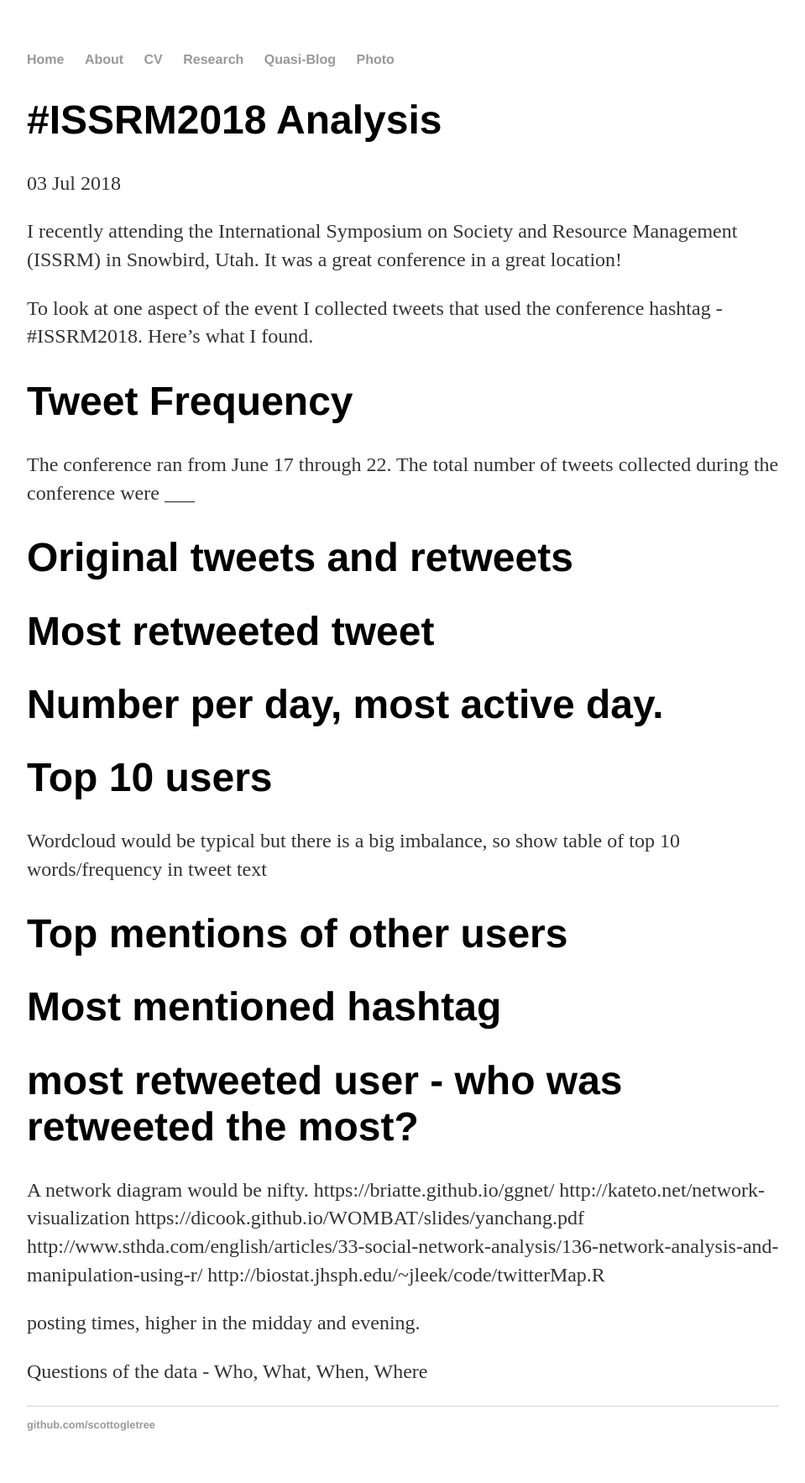
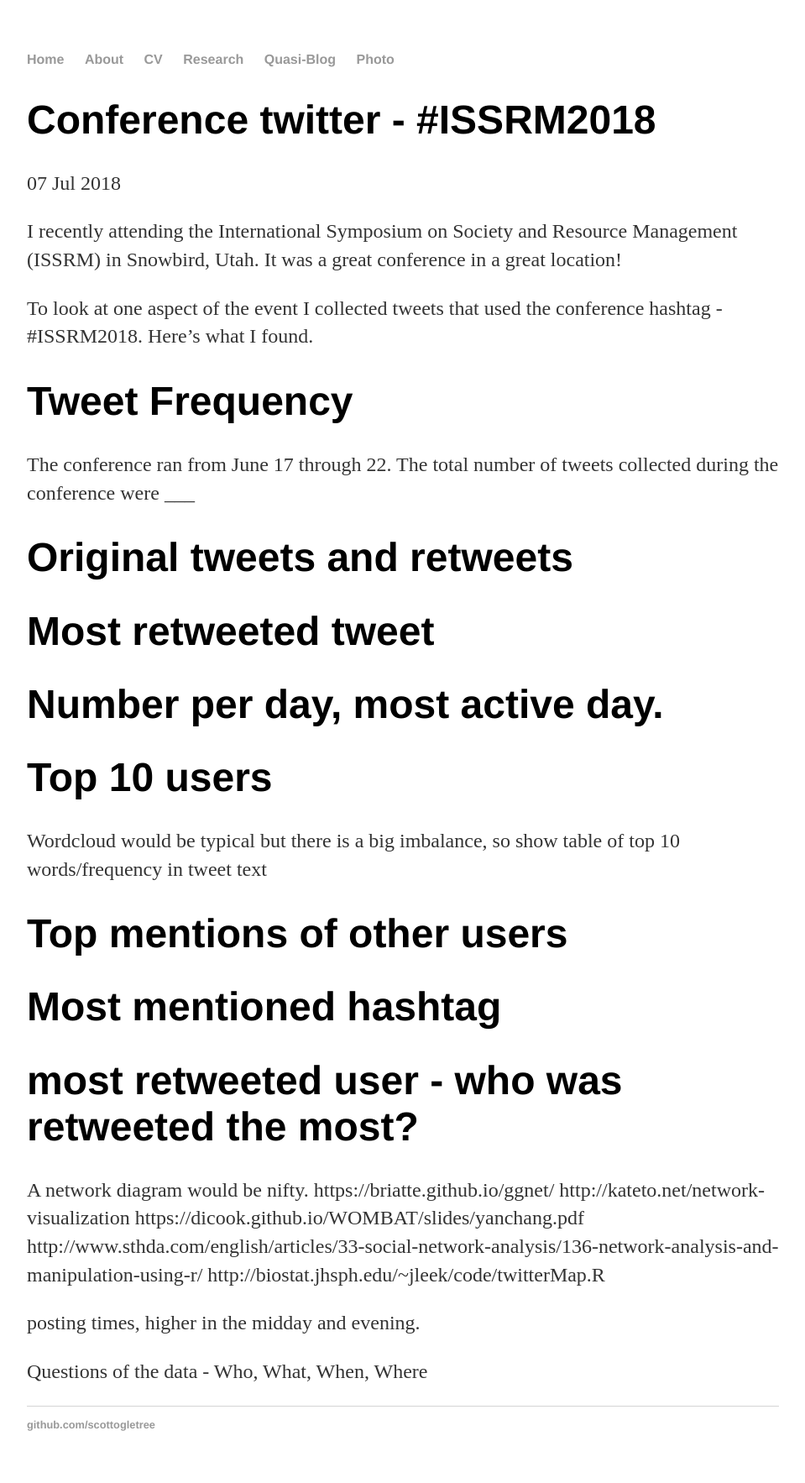
Before and after one commit to scottogletree/ogletrees.github.io, a Jekyll site: the page built from _posts/2018-07-07-ISSRM-twitter.md, in a window 1280 px wide. Shown: the whole page at 84% size, without its empty margins (160-1119 px from the left). Built offline with Jekyll 4.4.1, drawn with Linux system fonts in a browser that asks for light colours.

Commit message:
Update 2018-07-07-ISSRM-twitter.md

```diff
--- a/_posts/2018-07-07-ISSRM-twitter.md
+++ b/_posts/2018-07-07-ISSRM-twitter.md
@@ -1,7 +1,7 @@
 ---
 layout: post
-title: "#ISSRM2018 Analysis"
-date: 2018-07-03
+title: "Conference twitter - #ISSRM2018"
+date: 2018-07-07
 ---
 
 I recently attending the International Symposium on Society and Resource Management (ISSRM) in Snowbird, Utah. It was a great conference in a great location!
```
